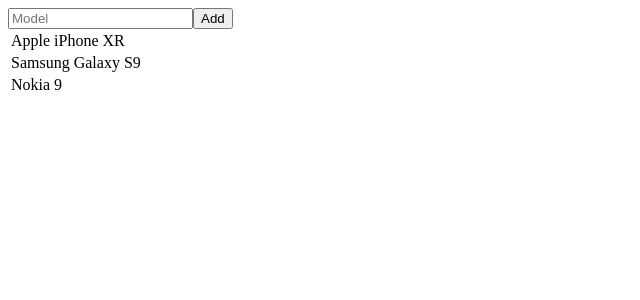
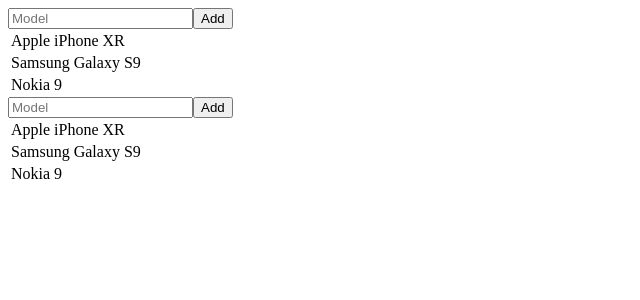
Before and after one commit to NurgaliyevS/Angular-Metanit, an Angular app: page / in a window 1280 px wide. Shown: the top 300 px of the page, without its empty margins (0-640 px from the left). Built offline with nearby package versions, Linux system fonts and the light colour scheme.

Commit message:
add logic with injectable

```diff
--- a/src/app/app.component.html
+++ b/src/app/app.component.html
@@ -1,11 +1 @@
-<div class="panel">
-  <div>
-    <input [(ngModel)]="name" placeholder="Model" />
-    <button (click)="addItem(name)">Add</button>
-  </div>
-  <table>
-    <tr *ngFor="let item of items">
-      <td>{{ item }}</td>
-    </tr>
-  </table>
-</div>
+<data-comp></data-comp> <data-comp></data-comp>
--- a/src/app/app.component.ts
+++ b/src/app/app.component.ts
@@ -1,21 +1,6 @@
 import { Component } from '@angular/core';
-import { DataService } from './data.service';
 @Component({
   selector: 'my-app',
   templateUrl: './app.component.html',
-  providers: [DataService]
 })
-export class AppComponent{
-  items: string[] = [];
-  name: string = "";
-
-  constructor(private dataService: DataService){}
-
-  addItem(name: string) {
-    this.dataService.addData(name);
-  }
-
-  ngOnInit(){
-    this.items = this.dataService.getData();
-  }
-}
+export class AppComponent {}
--- a/src/app/app.module.ts
+++ b/src/app/app.module.ts
@@ -2,10 +2,14 @@
 import { FormsModule } from '@angular/forms';
 import { AppComponent } from './app.component';
 import { NgModule } from '@angular/core';
+import { DataComponent } from './data.component';
+import { DataService } from './data.service';
+import { LogService } from './log.service';
 
 @NgModule({
   imports: [BrowserModule, FormsModule],
-  declarations: [AppComponent],
+  declarations: [AppComponent, DataComponent],
   bootstrap: [AppComponent],
+  providers: [DataService, LogService]
 })
 export class AppModule {}
--- /dev/null
+++ b/src/app/data.component.html
@@ -0,0 +1,11 @@
+<div class="panel">
+  <div>
+    <input [(ngModel)]="name" placeholder="Model" />
+    <button (click)="addItem(name)">Add</button>
+  </div>
+  <table>
+    <tr *ngFor="let item of items">
+      <td>{{ item }}</td>
+    </tr>
+  </table>
+</div>
--- /dev/null
+++ b/src/app/data.component.ts
@@ -0,0 +1,21 @@
+import { Component } from '@angular/core';
+import { DataService } from './data.service';
+
+@Component({
+  selector: 'data-comp',
+  templateUrl: './data.component.html',
+})
+export class DataComponent{
+  items: string[] = [];
+  name: string = "";
+
+  constructor(private dataService: DataService){}
+
+  addItem(name: string) {
+    this.dataService.addData(name);
+  }
+
+  ngOnInit(){
+    this.items = this.dataService.getData();
+  }
+}
--- a/src/app/data.service.ts
+++ b/src/app/data.service.ts
@@ -1,11 +1,19 @@
+import { Injectable, Optional } from '@angular/core';
+import { LogService } from './log.service';
+
+@Injectable()
 export class DataService {
   private data: string[] = ['Apple iPhone XR', 'Samsung Galaxy S9', 'Nokia 9'];
 
-    getData(): string[]{
+  constructor(@Optional() private logService: LogService) {}
+
+  getData(): string[] {
+    if (this.logService) this.logService.write('Operation to getting data');
     return this.data;
   }
 
   addData(name: string) {
     this.data.push(name);
+    if (this.logService) this.logService.write('Operation to adding data');
   }
 }
--- /dev/null
+++ b/src/app/log.service.ts
@@ -0,0 +1,5 @@
+export class LogService{
+    write(logMessage: string) {
+        console.log(logMessage);
+    }
+}
```
Lines whose indentation alone changed are shown as unchanged.
